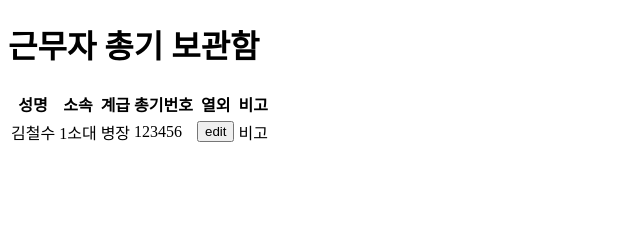
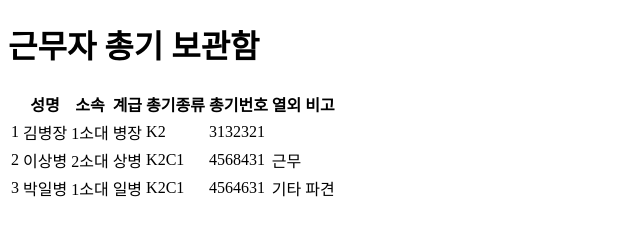
Before and after one commit to osamhack2022/IOT_WEB_SmartGunCabinet_Musago, a plain HTML site: page WEB_FE/index.html in a window 1280 px wide. Shown: the whole page, without its empty margins (0-640 px from the left). Drawn offline with Linux system fonts and the light colour scheme.

Commit message:
총기 리스트 구현

```diff
--- a/WEB_FE/index.html
+++ b/WEB_FE/index.html
@@ -7,28 +7,13 @@
         근무자 총기 보관함
     </h1>
     <table id="gun_list_table">
-        <thead><tr>
-            <th>성명</th>
-            <th>소속</th>
-            <th>계급</th>
-            <th>총기번호</th>
-            <th>열외</th>
-            <th>비고</th>
-        </tr></thead>
-        <tbody>
-            <tr>
-                <td class="name"><a>김철수</a></td>
-                <td class="division">1소대</td>
-                <td class="lank">병장</td>
-                <td class="gun_number">123456</td>
-                <td class="status"><button>edit</button></td>
-                <td class="note">비고</td>
-            </tr>
-        </tbody>
-
+        <thead></thead>
+        <tbody></tbody>
     </table>
     <script type="text/javascript" src="js/defines.js"></script>
     <script type="text/javascript" src="js/datatypes.js"></script>
+    <script type="text/javascript" src="js/objconv.js"></script>
+    <script type="text/javascript" src="js/dom/gun_list.js"></script>
     <script type="text/javascript" src="js/main.js"></script>
 </body>
 </html>
--- /dev/null
+++ b/WEB_FE/js/dom/gun_list.js
@@ -0,0 +1,50 @@
+/**
+ * @file main.js
+ * @author Sinduy
+ * @brief program entry point
+ * @requires defines.js | datatypes.js
+ */
+
+// import { GunStatus, AdminInfo } from './datatypes.js';
+// import { Lank, Status, Lank_table, Status_table } from './defines.js';
+
+const gun_list_table = document.getElementById("gun_list_table");
+
+function set_gun_list_table_thead() {
+    const thead = gun_list_table.querySelector("thead");
+    thead.innerHTML = `
+        <tr>
+            <th></th>
+            <th>${GunStatus_ParamNames.name}</th>
+            <th>${GunStatus_ParamNames.division}</th>
+            <th>${GunStatus_ParamNames.lank}</th>
+            <th>${GunStatus_ParamNames.gun_model}</th>
+            <th>${GunStatus_ParamNames.gun_serial}</th>
+            <th>${GunStatus_ParamNames.status}</th>
+            <th>${GunStatus_ParamNames.note}</th>
+        </tr>`;
+}
+
+function gunStatusToHTML(n,data) {
+    return `
+        <tr>
+            <td class="number">${n}</td>
+            <td class="name">${data.name}</td>
+            <td class="division">${data.division}</td>
+            <td class="lank">${Lank_table[data.lank]}</td>
+            <td class="gun_model">${data.gun_model}</td>
+            <td class="gun_serial">${data.gun_serial}</td>
+            <td class="status">${Status_table[data.status]}</td>
+            <td class="note">${data.note}</td>
+        </tr>
+        `;
+}
+
+function set_gun_list_table_tbody(datalist) {
+    const tbody = gun_list_table.querySelector("tbody")
+    tbody.innerHTML = "";
+    let n = 1;
+    datalist.forEach(data => {
+        tbody.insertAdjacentHTML("beforeend", gunStatusToHTML(n++,data));
+    });
+}
--- a/WEB_FE/js/main.js
+++ b/WEB_FE/js/main.js
@@ -2,5 +2,45 @@
  * @file main.js
  * @author Sinduy
  * @brief program entry point
- * @requires defines.js | datatypes.js | objconv.js
+ * @requires defines.js | datatypes.js | objconv.js | dom/gun_list.js
  */
+
+// import { GunStatus, AdminInfo } from './datatypes.js';
+// import { Lank, Status, Lank_table, Status_table } from './defines.js';
+// import { objectToGunStatus, objectToAdminInfo, objectToGunStatusArray, objectToAdminInfoArray, gunStatusToObj, adminInfoToObj } from './objconv.js';
+// import { set_gun_list_table_thead, set_gun_list_table_tbody } from './dom/gun_list.js';
+
+set_gun_list_table_thead();
+{
+    let obj = [
+        {
+            "name": "김병장",
+            "division": "1소대",
+            "lank": Lank.P_4,
+            "gun_model": "K2",
+            "gun_serial": "3132321",
+            "status": Status.NONE,
+            "note": ""
+        },
+        {
+            "name": "이상병",
+            "division": "2소대",
+            "lank": Lank.P_3,
+            "gun_model": "K2C1",
+            "gun_serial": "4568431",
+            "status": Status.WORK,
+            "note": ""
+        },
+        {
+            "name": "박일병",
+            "division": "1소대",
+            "lank": Lank.P_2,
+            "gun_model": "K2C1",
+            "gun_serial": "4564631",
+            "status": Status.MISC,
+            "note": "파견"
+        }
+    ]
+    const gunStatusArray = objectToGunStatusArray(obj);
+    set_gun_list_table_tbody(gunStatusArray);
+}
```
Also changed, not shown: WEB_FE/WEB_FE.md (+8 -1 lines).
